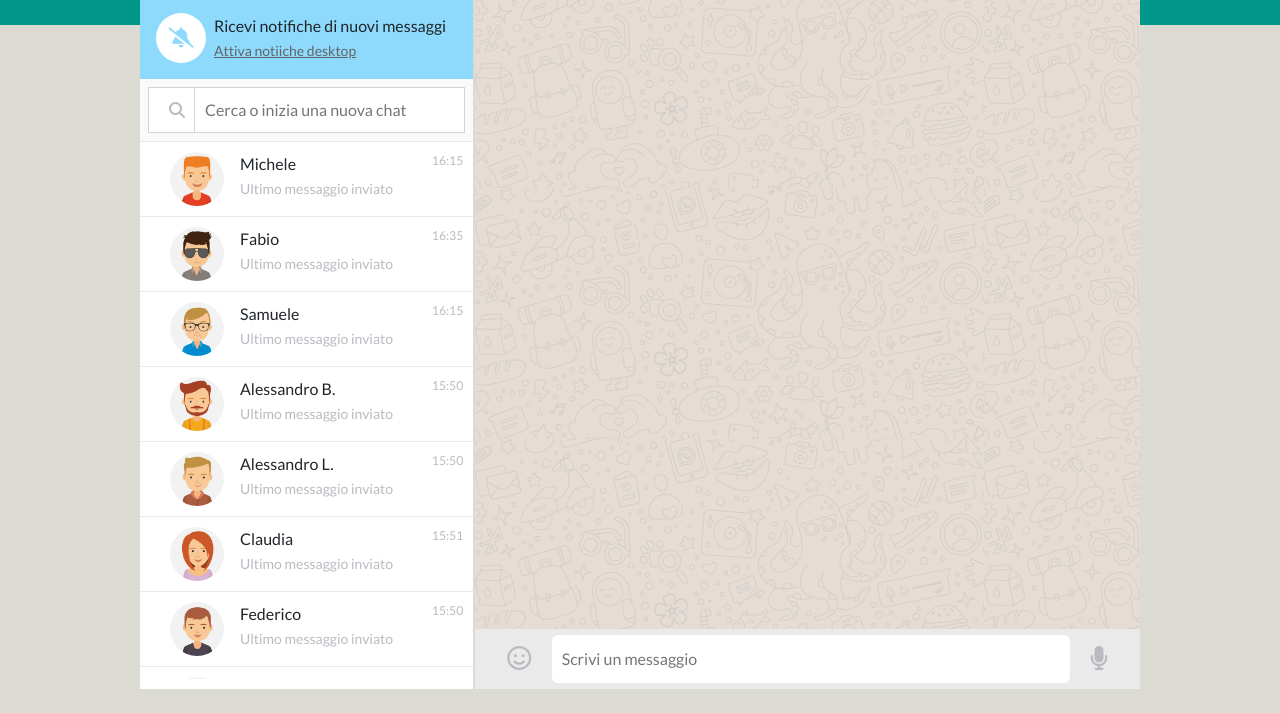
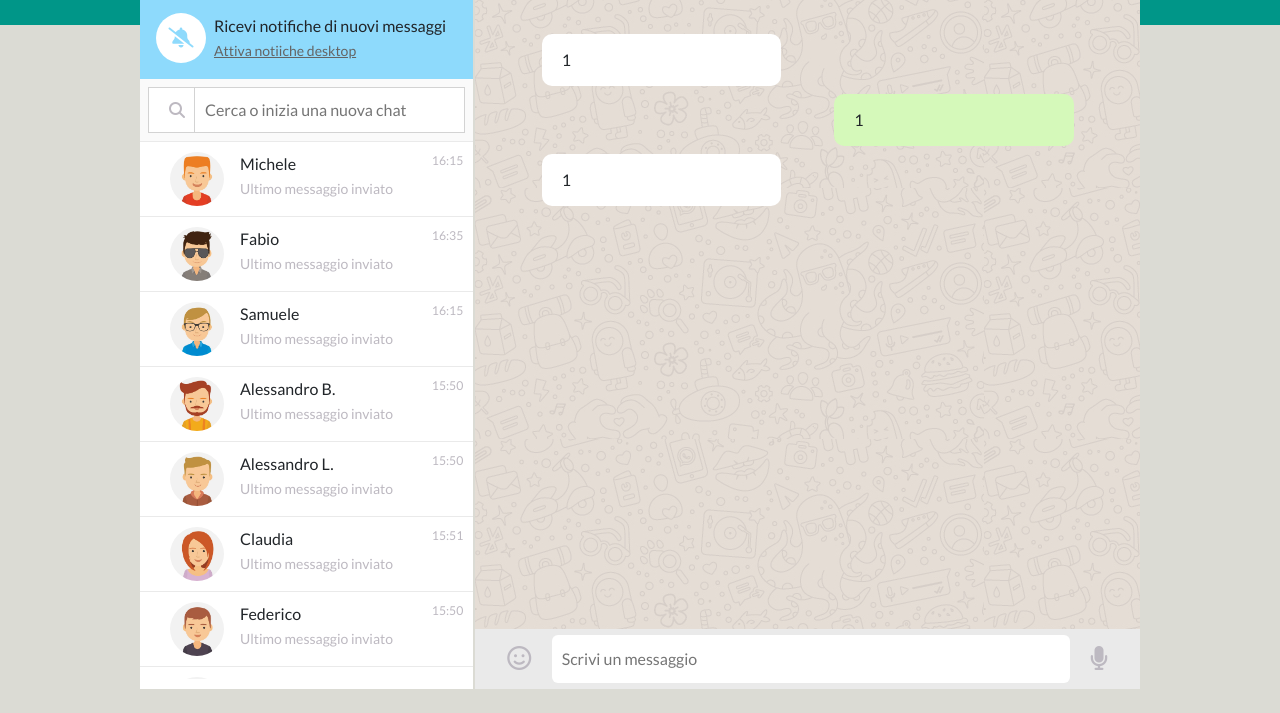
Before and after one commit to PaoloNapoli97/vue-boolzapp, a plain HTML site: page index.html in a window 1280 px wide. Shown: the part 87-800 px from the top of the page. Drawn offline with nearby package versions, Linux system fonts and the light colour scheme.

Commit message:
Add: Message Box Html Css

```diff
--- a/css/layout.css
+++ b/css/layout.css
@@ -66,7 +66,13 @@ header{
 
 .ms-message-chatbox main{
     height: calc(100% - 120px);
+    overflow: auto;
+}
 
+.ms-messages-area{
+    padding: 0 10%;
+    padding-top: 5%;
+    padding-bottom: .625rem;
 }
 
 /*---------------
--- a/css/utilities.css
+++ b/css/utilities.css
@@ -93,6 +93,26 @@
     right: 10px;
 }
 
+/*---------------
+    MESSAGE
+----------------*/
+
+.ms-message-box{
+    padding: 14px 20px;
+    border-radius: 10px;
+    width: 45%;
+}
+
+.ms-sent{
+    margin-left: auto;
+    background-color: var(--ms-sent-color);
+}
+
+.ms-received{
+    background-color: var(--ms-primary-color);
+}
+
+
 /*-------------------
     TYPEBAR
 --------------------*/
--- a/css/variables.css
+++ b/css/variables.css
@@ -8,4 +8,6 @@
     --ms-gray-bg-color: #dbdbd4;
 
     --ms-popup-color: #8edafc;
+
+    --ms-sent-color: #d5f9ba;
 }
--- a/index.html
+++ b/index.html
@@ -128,7 +128,11 @@
             </header>
 
             <main>
-                <div class="d-flex flex-grow-1"></div>
+                <div class="ms-messages-area d-flex flex-column">
+                    <div class="ms-message-box ms-received my-1">1</div>
+                    <div class="ms-message-box ms-sent my-1">1</div>
+                    <div class="ms-message-box ms-received my-1">1</div>
+                </div>
 
             </main>
 
```
